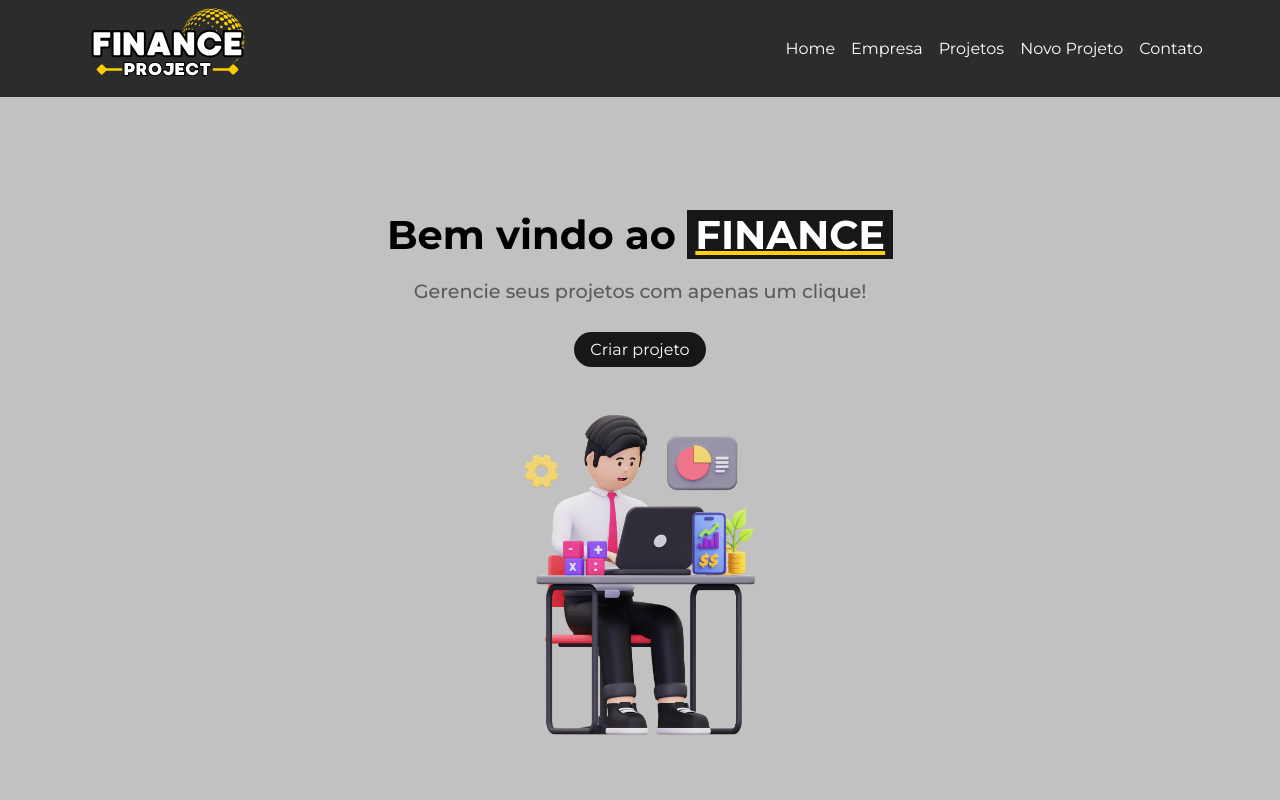
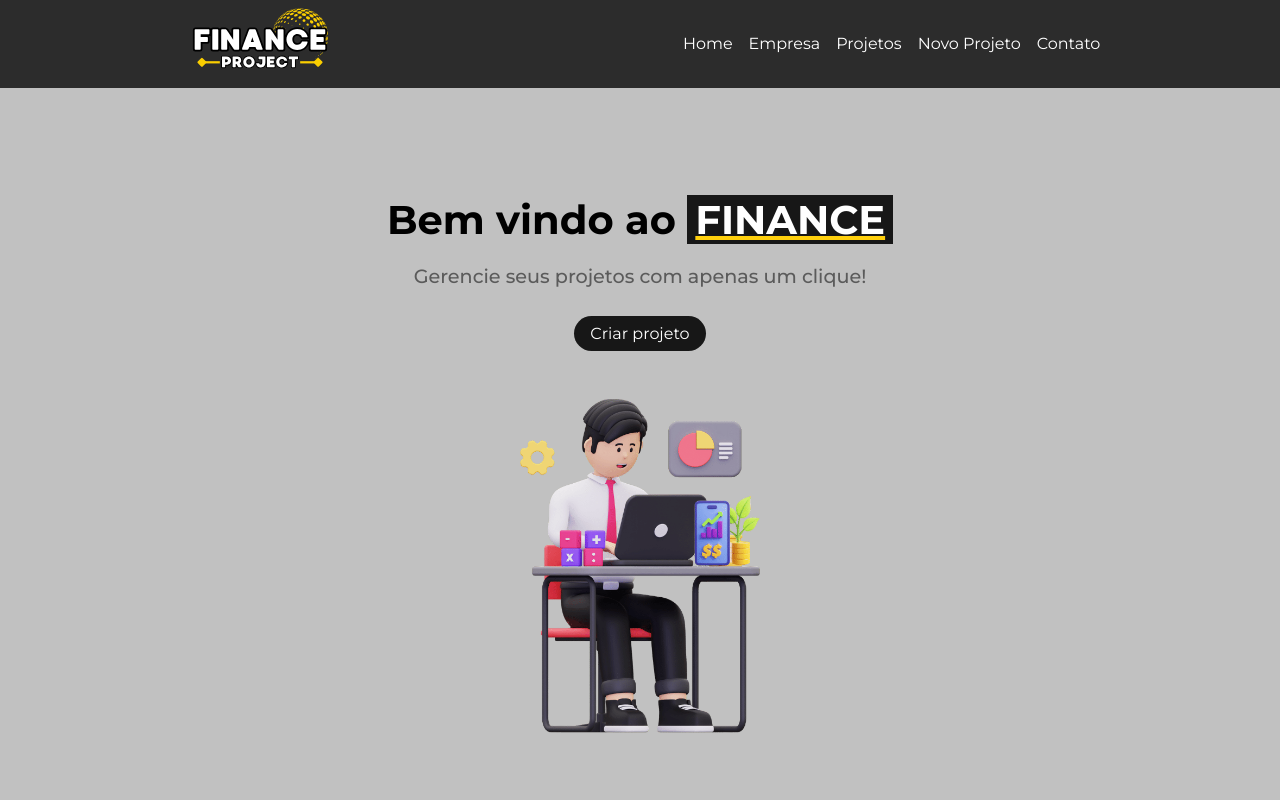
Before and after one commit to GSBarros17/pagina-react, a JavaScript app: page / in a window 1280 px wide. Shown: the top 800 px of the page. Built offline with nearby package versions, Linux system fonts and the light colour scheme; the HTML template or start-up script is replaced by a standard one.

Commit message:
alterando os tamanho das imgs do site

```diff
--- a/src/components/layout/Navbar.module.css
+++ b/src/components/layout/Navbar.module.css
@@ -1,5 +1,5 @@
 .logoNavbar{
-    width: 30%;
+    width: 10em;
     margin: 8px 16px;
 }
 
--- a/src/components/pages/Home.module.css
+++ b/src/components/pages/Home.module.css
@@ -26,6 +26,6 @@
     color: #5b5b5b;
 }
 .imgHome{
-    width: 20%;
+    width: 15em;
     margin: 3em 0;
 }
```
